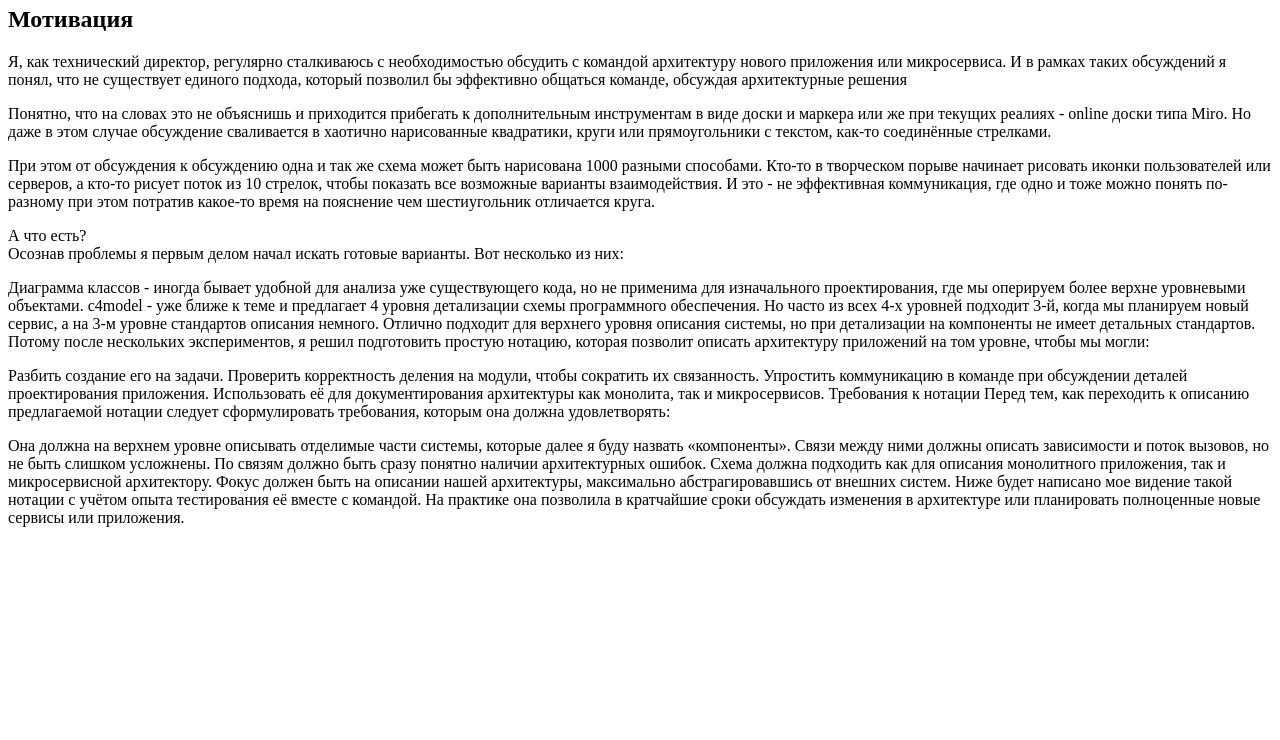
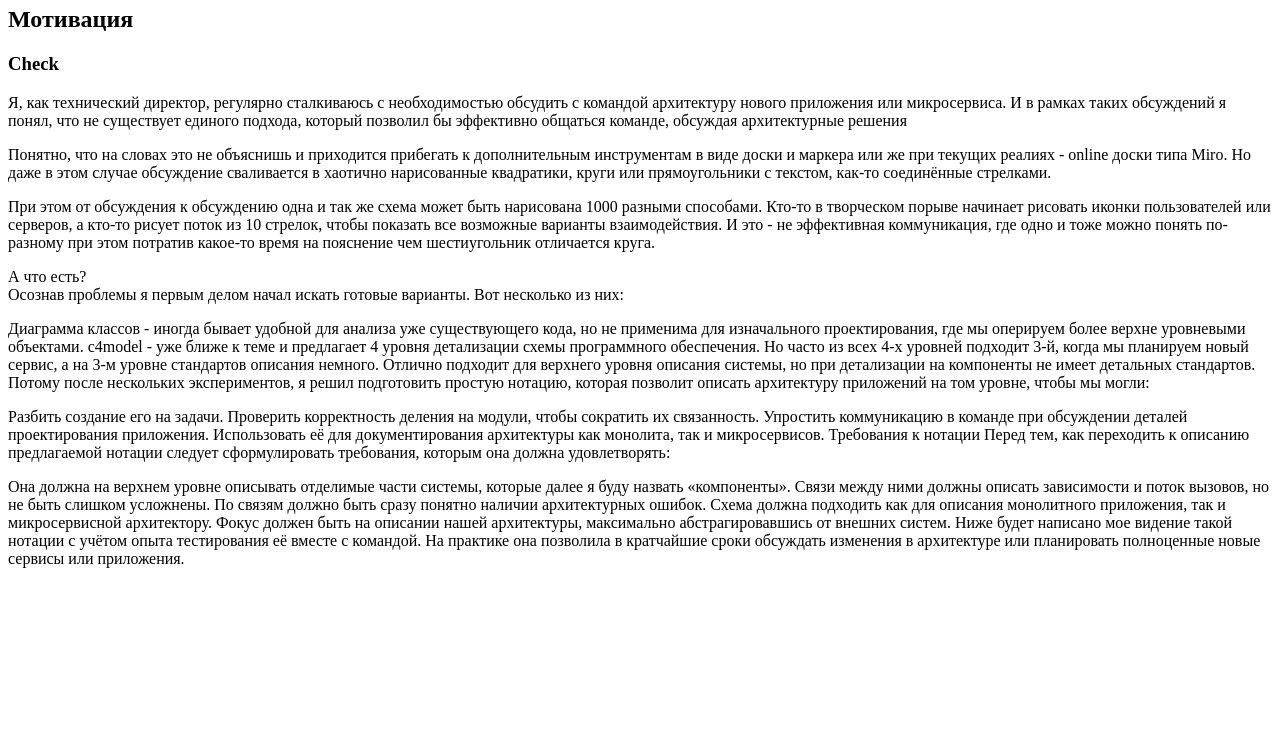
Before and after one commit to Sega0602/test-html, a plain HTML site: page index.html in a window 1280 px wide. Shown: the part 60-800 px from the top of the page. Drawn offline with Linux system fonts and the light colour scheme.

```diff
--- a/index.html
+++ b/index.html
@@ -1,6 +1,7 @@
 <h1>Нотация описания архитектуры</h1>
 
 <h2>Мотивация</h2>
+<h3>Check</h3>
 
 <p>
     Я, как технический директор, регулярно сталкиваюсь с необходимостью обсудить с командой архитектуру нового
```
